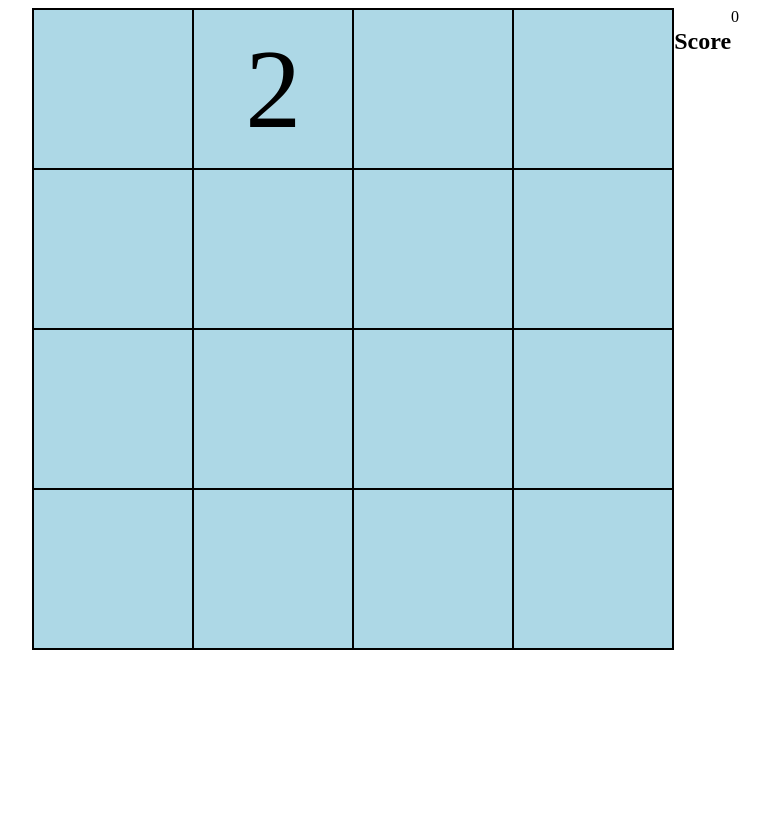
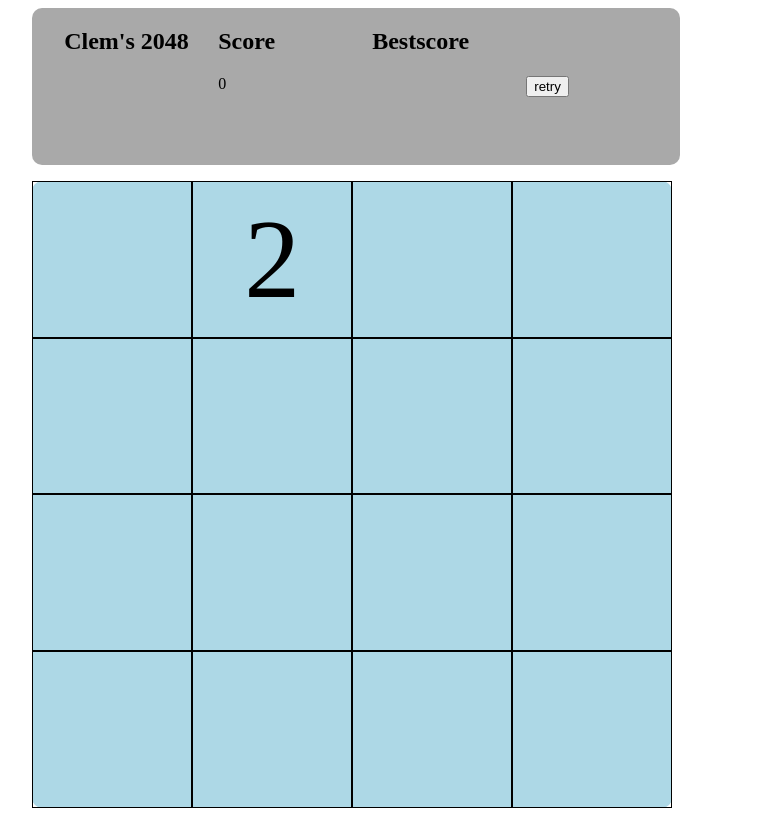
Before and after one commit to clementterrien/2048---Javascript, a plain HTML site: page index.html in a window 1280 px wide. Shown: the whole page, without its empty margins (355-1125 px from the left). Drawn offline with nearby package versions, Linux system fonts and the light colour scheme.

Commit message:
V-1.1 - Fonction retry et design improve

```diff
--- a/CellSelector.js
+++ b/CellSelector.js
@@ -13,6 +13,11 @@ function ordCell(cell) {
 
 function valCell(cell) {
   return parseInt($(cell).text());
+}
+
+function allCellsSelector() {
+  allCells = $(`.cells`);
+  return allCells;
 }
 
 function upCellSelector(Cell) {
--- a/Generator.js
+++ b/Generator.js
@@ -1,11 +1,11 @@
 function generateScore(score) {
-  $('.container').append(`<h2>Score</h2><div class='score'>${score}</div>`);
+  $('.scoreval').text(`${score}`);
 }
 
 function changeScore(addScore) {
-  let actualScore = parseInt($('.score').text());
+  let actualScore = parseInt($('.scoreval').text());
   let finalScore = actualScore + addScore;
-  $('.score').text(finalScore);
+  $('.scoreval').text(finalScore);
 }
 function generateMap(grilleSize) {
   for (let index = 0; index < grilleSize; index++) {
@@ -30,10 +30,16 @@ function generateCell() {
 
 function generate2or4() {
   let value = 2;
-  var randomNumber = Math.floor(Math.random() * Math.floor(2));
+  var randomNumber = Math.floor(Math.random() * Math.floor(10));
 
   if (randomNumber === 1) {
     value = 4;
   }
   return value;
 }
+
+function retry() {
+  let allCells = allCellsSelector();
+  allCells.text('');
+  generateCell();
+}
--- a/index.html
+++ b/index.html
@@ -24,6 +24,21 @@
   <body>
     <div class="games">
       <div class="container">
+        <div class="infos">
+          <div class="gametitle">
+            <h2>Clem's 2048</h2>
+          </div>
+          <div class="score">
+            <h2>Score</h2>
+            <div class="scoreval"></div>
+          </div>
+          <div class="bestscore">
+            <h2>Bestscore</h2>
+          </div>
+          <div class="retry">
+            <button onclick="retry()">retry</button>
+          </div>
+        </div>
         <div class="grille"></div>
       </div>
     </div>
--- a/style.css
+++ b/style.css
@@ -1,5 +1,37 @@
 .container {
   display: flex;
+  flex-direction: column;
+  width: 81vmin;
+  height: 100vmin;
+}
+
+.gametitle {
+  width: 25%;
+  padding-left: 4vmin;
+}
+
+.infos {
+  display: flex;
+  height: 20vmin;
+  background-color: darkgrey;
+  margin-bottom: 2vmin;
+  border-radius: 10px;
+}
+
+.score {
+  display: flex;
+  flex-direction: column;
+  width: 25%;
+}
+
+.bestscore {
+  width: 25%;
+}
+
+.retry {
+  display: flex;
+  width: 25%;
+  align-items: center;
 }
 
 .grille {
@@ -7,8 +39,7 @@
   width: 80vmin;
   height: 80vmin;
   background: lightblue;
-  border: solid;
-  border-width: 0.5px;
+  border-radius: 10px;
 }
 
 .column {
@@ -28,6 +59,5 @@
   border-width: 0.5px;
   justify-content: center;
   align-items: center;
-  margin: 0;
   font-size: 14vmin;
 }
```
